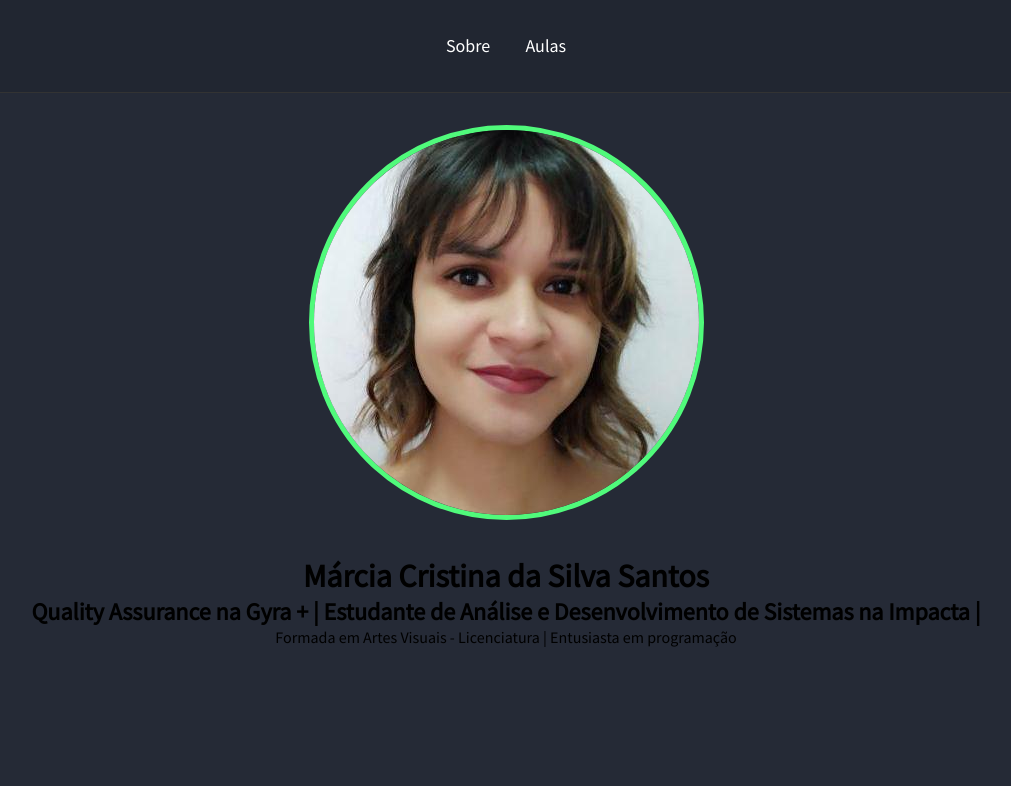
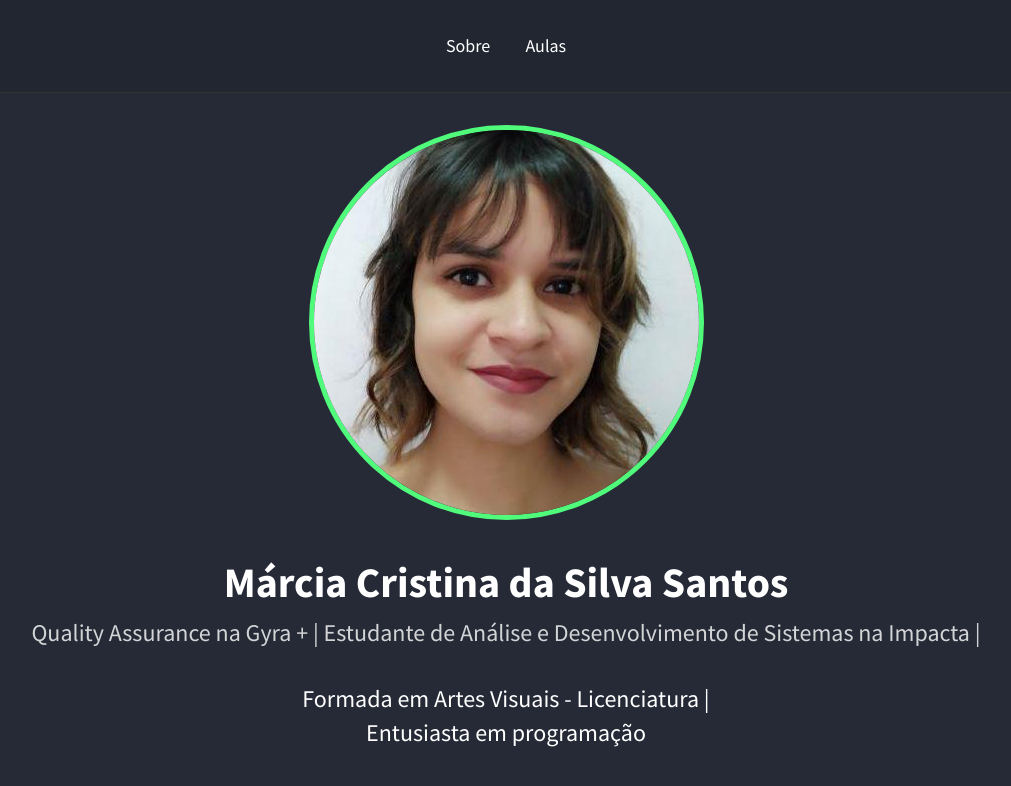
Before and after one commit to marciacssantos/portfolioRocketseat, a plain HTML site: page index.html in a window 1280 px wide. Shown: the whole page, without its empty margins (134-1145 px from the left). Drawn offline with Linux system fonts and the light colour scheme.

Commit message:
Estilizando textos

```diff
--- a/styles.css
+++ b/styles.css
@@ -1,4 +1,4 @@
-@import "https://fonts.googleapis.com/css2?family=Source+Sans+Pro&display=swap";
+@import url('https://fonts.googleapis.com/css2?family=Source+Sans+Pro:wght@400;700&display=swap');
 
 *{
     margin: 0;
@@ -8,6 +8,7 @@
 body{
     background-color:#252a36;
     font-family: 'Source Sans Pro', sans-serif;
+    color: white;
 }
 header{
     padding:32px;
@@ -40,3 +41,23 @@ header div a:hover{
     border: solid 5px #50fa7b;
     margin-bottom: 32px;
 }
+
+#wrapper h1{
+    font-size: 42px;
+    line-height: 52px;
+    font-weight: bold;
+}
+#wrapper h2{
+    font-size: 24px;
+    line-height: 34px;
+    font-weight: normal;
+    margin-top: 8px;
+    opacity: 0.8;
+}
+
+#wrapper p{
+    max-width: 500px;
+    margin: 32px auto;
+    font-size: 24px;
+    line-height: 34px;
+}
```
